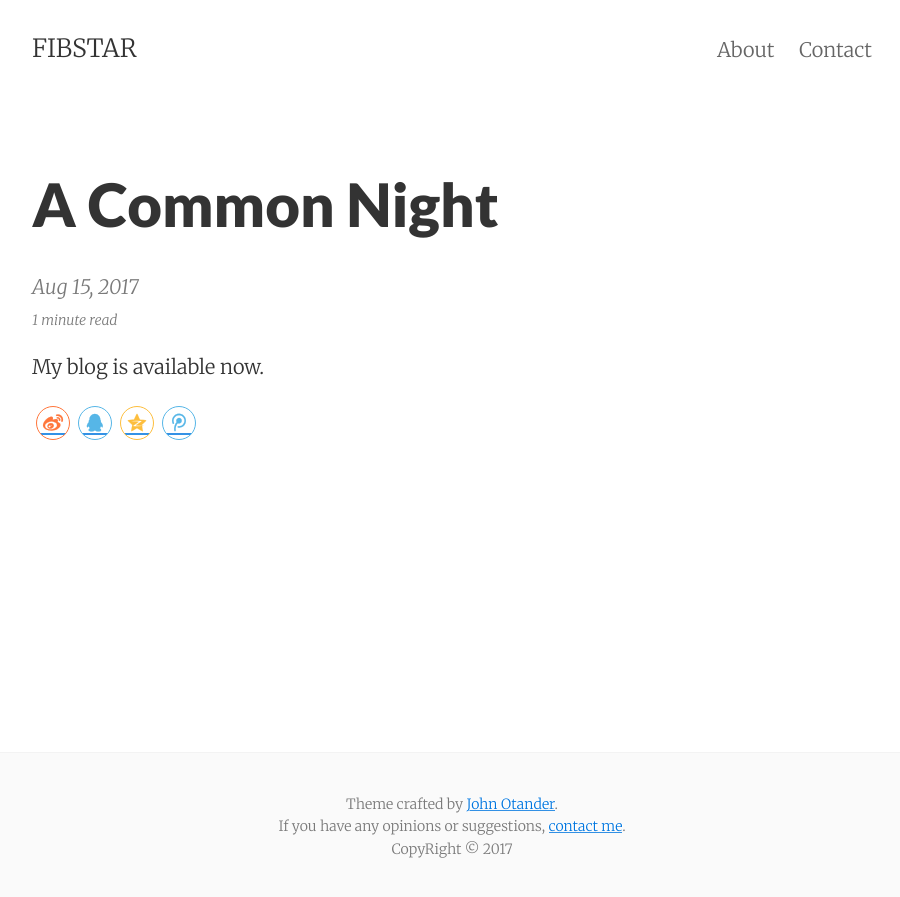
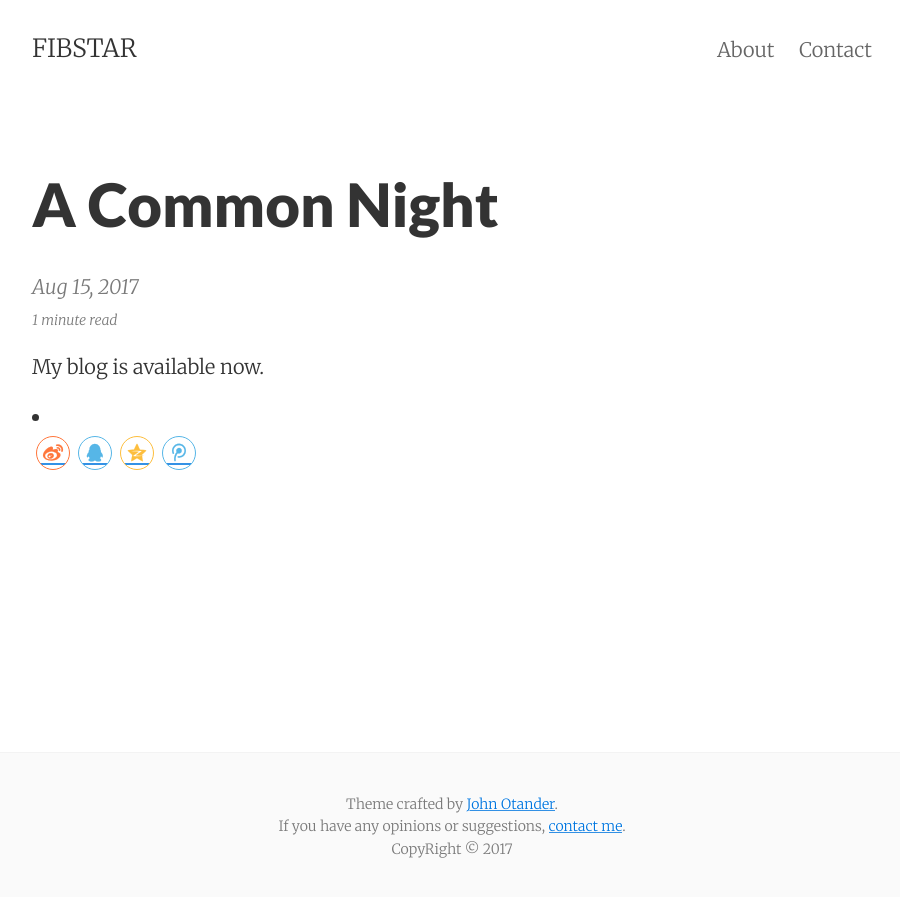
Before and after one commit to FIBSTAR/FIBSTAR.github.io, a Jekyll site: the page built from _posts/2017-08-15-01.md, in a window 1280 px wide. Shown: the top 897 px of the page, without its empty margins (188-1088 px from the left). Built offline with Jekyll 4.4.1, drawn with Linux system fonts in a browser that asks for light colours; nearby versions of some CDN libraries.

Commit message:
Update share_buttons.html

```diff
--- a/_includes/share_buttons.html
+++ b/_includes/share_buttons.html
@@ -1,3 +1,5 @@
 <div class="share-page">
-<div class="social-share" data-sites="weibo,qq,qzone,tencent"></div>
+  <li class="low">
+   <div class="social-share" data-sites="weibo,qq,qzone,tencent"></div>
+  </li>
 </div>
```
